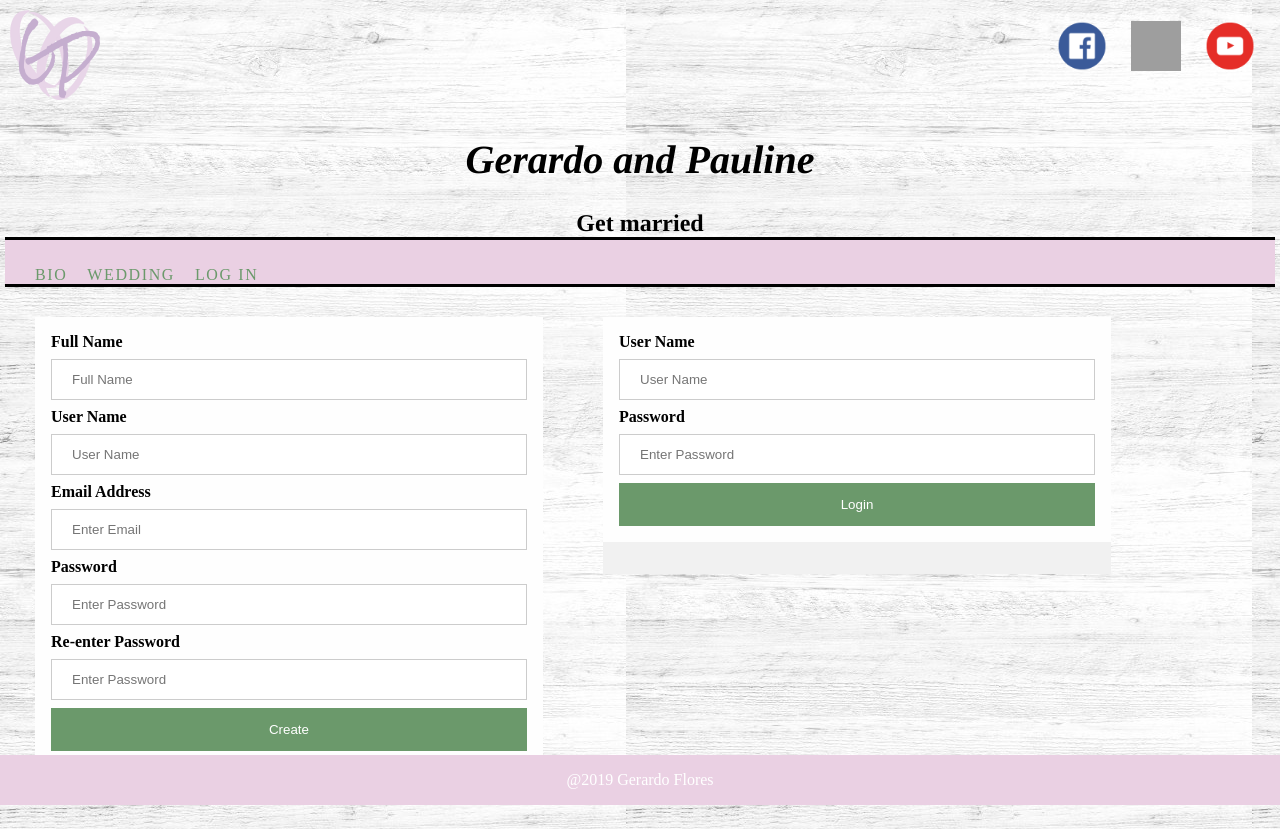
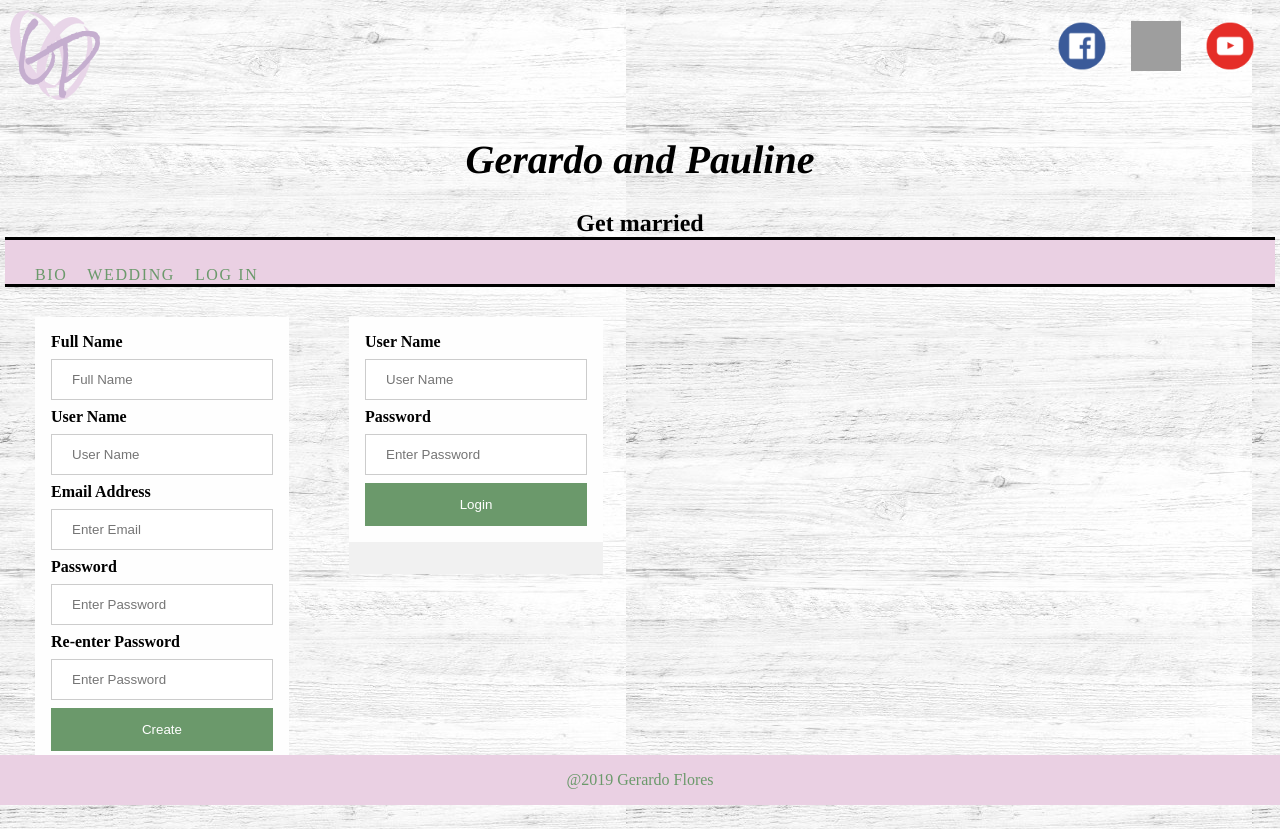
Before and after one commit to gerflo123/wedding, a PHP site: page /login.php in a window 1280 px wide. Run offline with PHP 8.4, Linux system fonts and the light colour scheme; grey boxes are pictures that could not be loaded.

Commit message:
Modifying log in page

```diff
--- a/gpwedding.css
+++ b/gpwedding.css
@@ -106,7 +106,7 @@ p > img {
   margin: 0px;
   background-color: #ead0e3;
   text-align: center;
-  color: white;
+  color: #6b996b;
 }
 
 #example1 {
--- a/gpweddinginfo.css
+++ b/gpweddinginfo.css
@@ -96,7 +96,7 @@ nav > li > a {
   margin: 0px;
   background-color: #ead0e3;
   text-align: center;
-  color: white;
+  color: #6b996b;
 }
 
 h3 {
--- a/login.css
+++ b/login.css
@@ -101,7 +101,7 @@ p > img {
   margin: 0px;
   background-color: #ead0e3;
   text-align: center;
-  color: white;
+  color: #6b996b;
 }
 
 
@@ -183,7 +183,7 @@ span.psw {
   margin: 30px; /* 5% from the top, 15% from the bottom and centered */
   border: 15px ;
 
-  width: 40%; /* Could be more or less, depending on screen size */
+  width: 20%; /* Could be more or less, depending on screen size */
   float: left;
 }
 
--- a/login.php
+++ b/login.php
@@ -100,7 +100,7 @@ session_start();
 
 	   <?php
       if (isset($_SESSION['message'])) {
-        echo "<div class='message bad'>{$message}</div>";
+        echo "<div class='message'>" . $_SESSION['message'] . "</div>";
       }
       unset($_SESSION['message']);
       ?>
```
